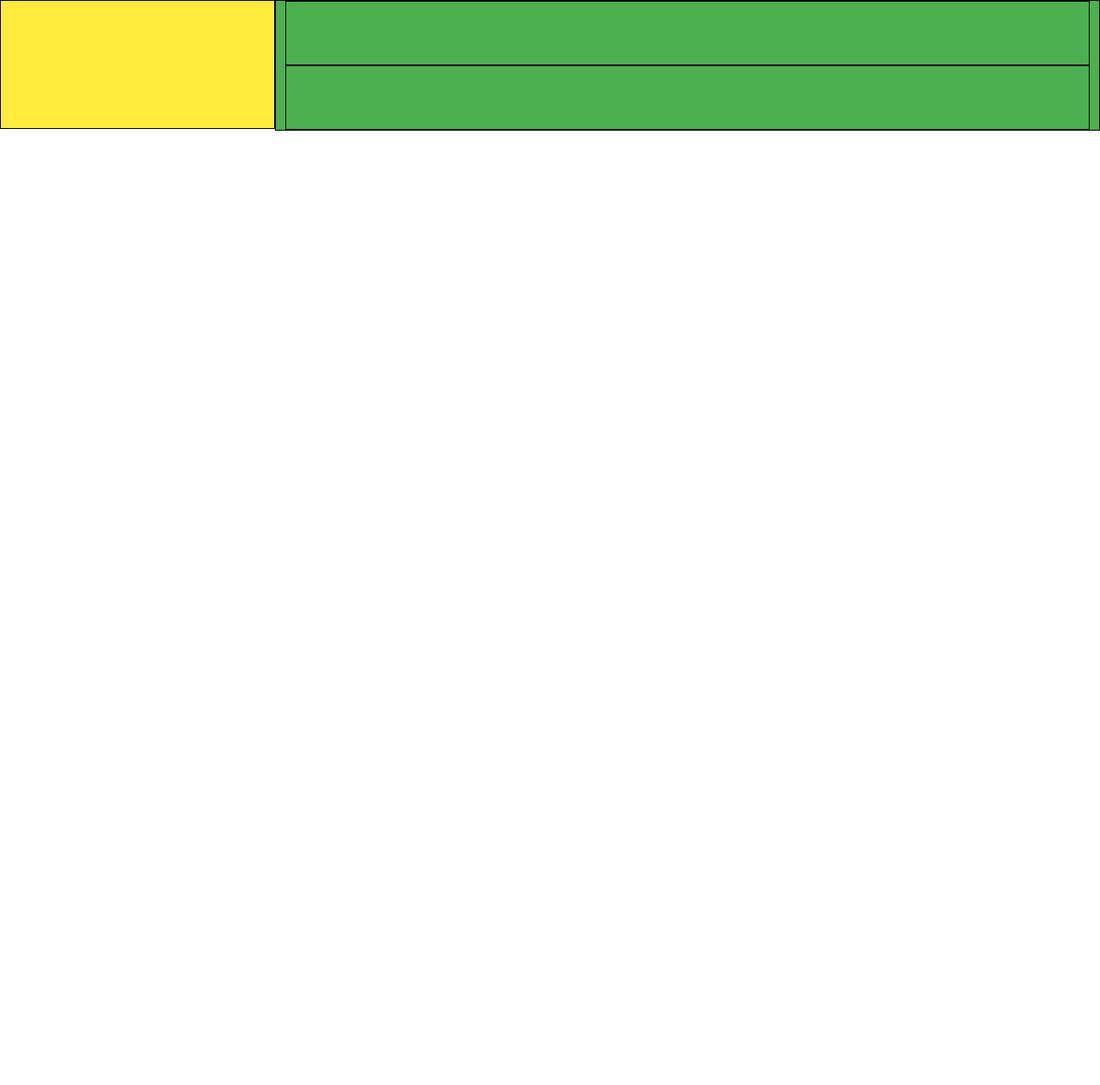
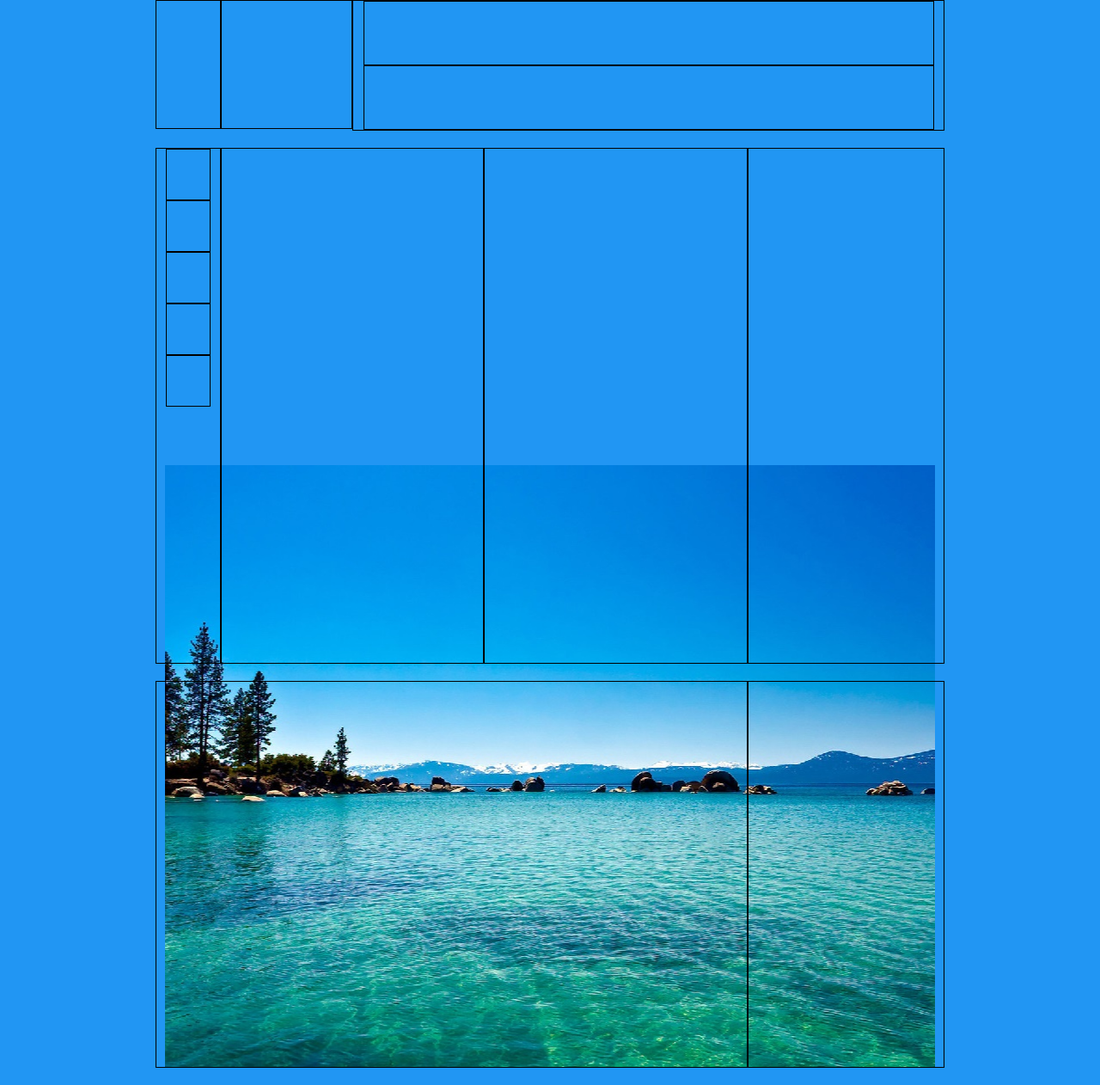
Before and after one commit to michelcastano/Blog_de_Viajes, a plain HTML site: page index.html in a window 1280 px wide. Shown: the whole page at 86% size. Before the commit the page ends 800 px from the top, so only its background shows below. Drawn offline with nearby package versions, Linux system fonts and the light colour scheme.

Commit message:
1er esqueleto
esqueleto general terminado
background image fija abajop
falta subdivisiones de contenido

```diff
--- a/css/index.css
+++ b/css/index.css
@@ -1,3 +1,15 @@
+body{
+  background-color: #2196f3;
+}
+
+
+.container {
+    background-image: url('../media/blue-landscape.jpg');
+    background-repeat: no-repeat;
+    background-attachment: fixed;
+    background-position:bottom;
+}
+
 .columna-encabezado{
   border: 1px solid black;
   min-height: 10rem !important;
@@ -7,14 +19,18 @@
   border: 1px solid black;
   min-height: 5rem !important;
 }
-/*.encabezado{
-  min-height: 10em !important;
 
-}
-.logo{
-  max-height: 8rem;
+.columna-contenido{
+    border: 1px solid black;
+    min-height: 40rem !important;
 }
 
-.btn-encabezado{
-  margin: 0.5rem;
-}*/
+.columna-footer{
+  border: 1px solid black;
+  min-height: 30rem !important;
+}
+
+.columna-social{
+  border: 1px solid black;
+  height: 4rem;
+}
--- a/index.html
+++ b/index.html
@@ -16,23 +16,34 @@
     <!--Import jQuery before materialize.js-->
     <script type="text/javascript" src="https://code.jquery.com/jquery-2.1.1.min.js"></script>
     <script type="text/javascript" src="js/materialize.min.js"></script>
-
+<div class="container">
     <div class="row">
-      <div class="col s3 yellow columna-encabezado"></div>
-      <div class="col s9 green columna-encabezado">
+      <div class="col l1 hide-on-med-and-down columna-encabezado"></div>
+      <div class="col s12 m3 l2 columna-encabezado"></div>
+      <div class="col s12 m9 l9 columna-encabezado">
           <div class="col s12 columna-subnavbar"></div>
           <div class="col s12 columna-subnavbar"></div>
-          </div>
       </div>
     </div>
 
+
     <div class="row">
-
+      <div class="col s1 columna-contenido hide-on-med-and-down">
+        <div class="col m12 l12 columna-social"></div>
+        <div class="col m12 l12 columna-social"></div>
+        <div class="col m12 l12 columna-social"></div>
+        <div class="col m12 l12 columna-social"></div>
+        <div class="col m12 l12 columna-social"></div>
+      </div>
+      <div class="col s12 m4 l4 columna-contenido"></div>
+      <div class="col s12 m4 l4 columna-contenido"></div>
+      <div class="col s12 m3 l3 columna-contenido"></div>
     </div>
 
     <div class="row">
-
+      <div class="col s12 m9 l9  columna-footer"></div>
+      <div class="col s12 m3 l3  columna-footer"></div>
     </div>
-
+</div>
   </body>
 </html>
```
Also changed, not shown: media/Landscape.jpg (added), media/blue-landscape - copia.jpg (added), media/blue-landscape.jpg (added).
